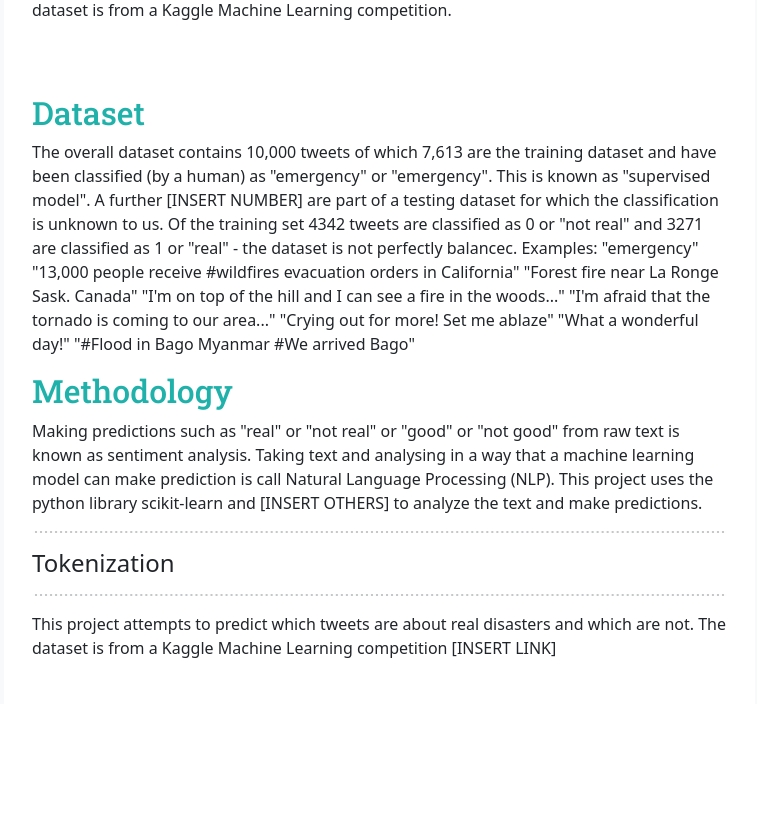
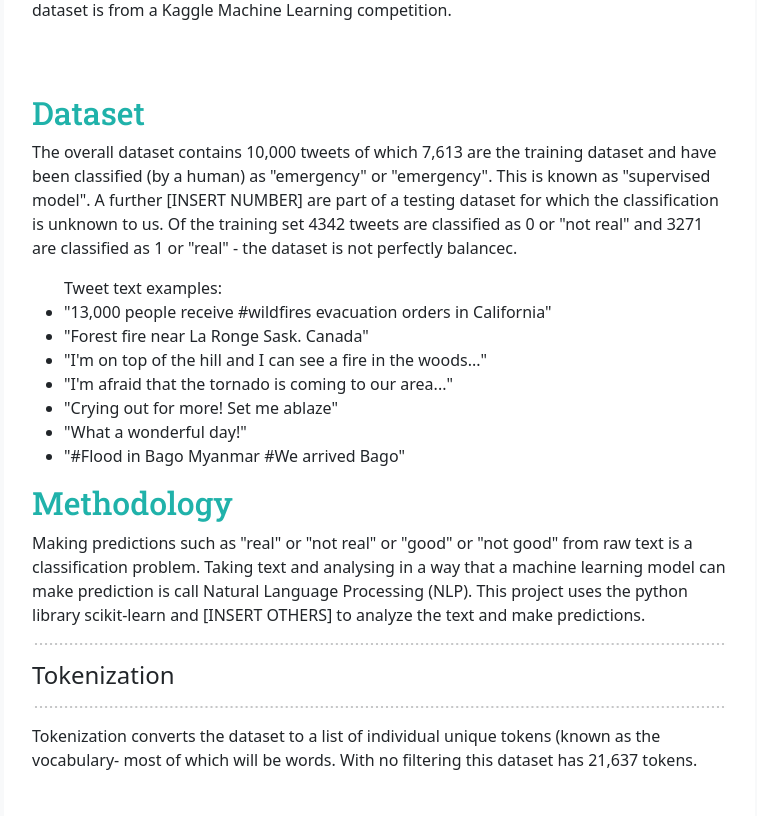
Before and after one commit to jennamurphymcad/Final-Project, a Flask app: page / in a window 1280 px wide. Shown: the part 482-1298 px from the top of the page, without its empty margins (92-849 px from the left). Before the commit the page ends 1140 px from the top, so only its background shows below. Run offline with Flask 2, Linux system fonts and the light colour scheme; some libraries are stand-ins or nearby versions.

Commit message:
New stuff

```diff
--- a/Flask_App/templates/index.html
+++ b/Flask_App/templates/index.html
@@ -82,32 +82,32 @@
             This is known as "supervised model". A further [INSERT NUMBER] are part of a testing dataset for which the classification is unknown to us.
             Of the training set 4342 tweets are classified as 0 or "not real" and 3271 are classified as 1 or "real" - the dataset is not perfectly balancec.
 
-            Examples:
+            <ul>Tweet text examples:
+            <br>
 
-            "emergency"
-            "13,000 people receive #wildfires evacuation orders in California"
-            "Forest fire near La Ronge Sask. Canada"
-            "I'm on top of the hill and I can see a fire in the woods..."
-            "I'm afraid that the tornado is coming to our area..."
+            <li>"13,000 people receive #wildfires evacuation orders in California"</li>
+            <li>"Forest fire near La Ronge Sask. Canada"</li>
+            <Li>"I'm on top of the hill and I can see a fire in the woods..."</Li>
+            <li>"I'm afraid that the tornado is coming to our area..."</li>
 
-            "Crying out for more! Set me ablaze"
-            "What a wonderful day!"
-            "#Flood in Bago Myanmar #We arrived Bago"
+            <li>"Crying out for more! Set me ablaze"</li>
+            <li>"What a wonderful day!"</li>
+            <li>"#Flood in Bago Myanmar #We arrived Bago"</li>
 
           </p>
-
+          </ul>
 
 
           <h2>Methodology</h2>
           <p>
-            Making predictions such as "real" or "not real" or "good" or "not good" from raw text is known as sentiment analysis.
+            Making predictions such as "real" or "not real" or "good" or "not good" from raw text is a classification problem.
             Taking text and analysing in a way that a machine learning model can make prediction is call Natural Language Processing (NLP).
             This project uses the python library scikit-learn and [INSERT OTHERS] to analyze the text and make predictions.
             <hr>
             <h4>Tokenization</h4>
             <hr>
-            This project attempts to predict which tweets are about real disasters and which are not.
-            The dataset is from a Kaggle Machine Learning competition [INSERT LINK]
+            Tokenization converts the dataset to a list of individual unique tokens (known as the vocabulary- most of which will be words.
+            With no filtering this dataset has 21,637 tokens.
           </p>
         </div>
       </div>
```
Also changed, not shown: Disaster/heatmap.png (added), Disaster/name.png (added), 5 other files.
